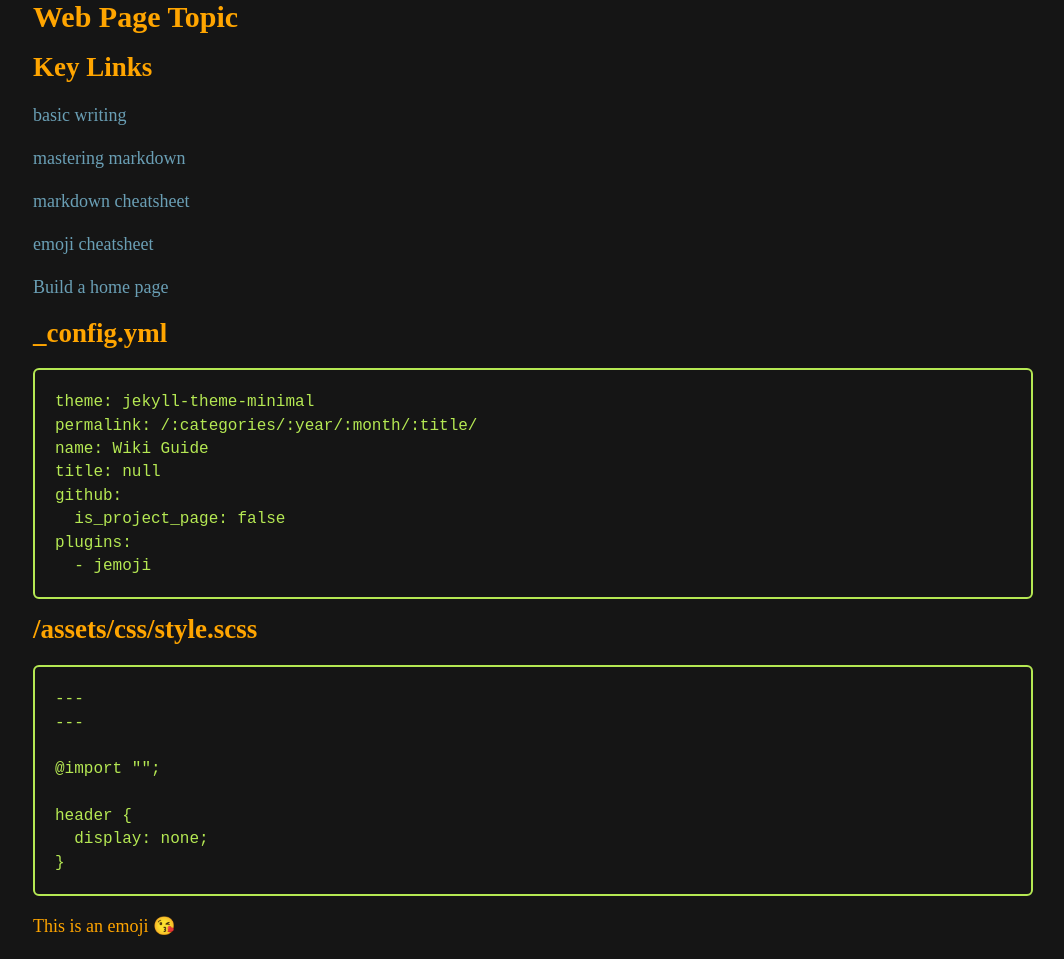
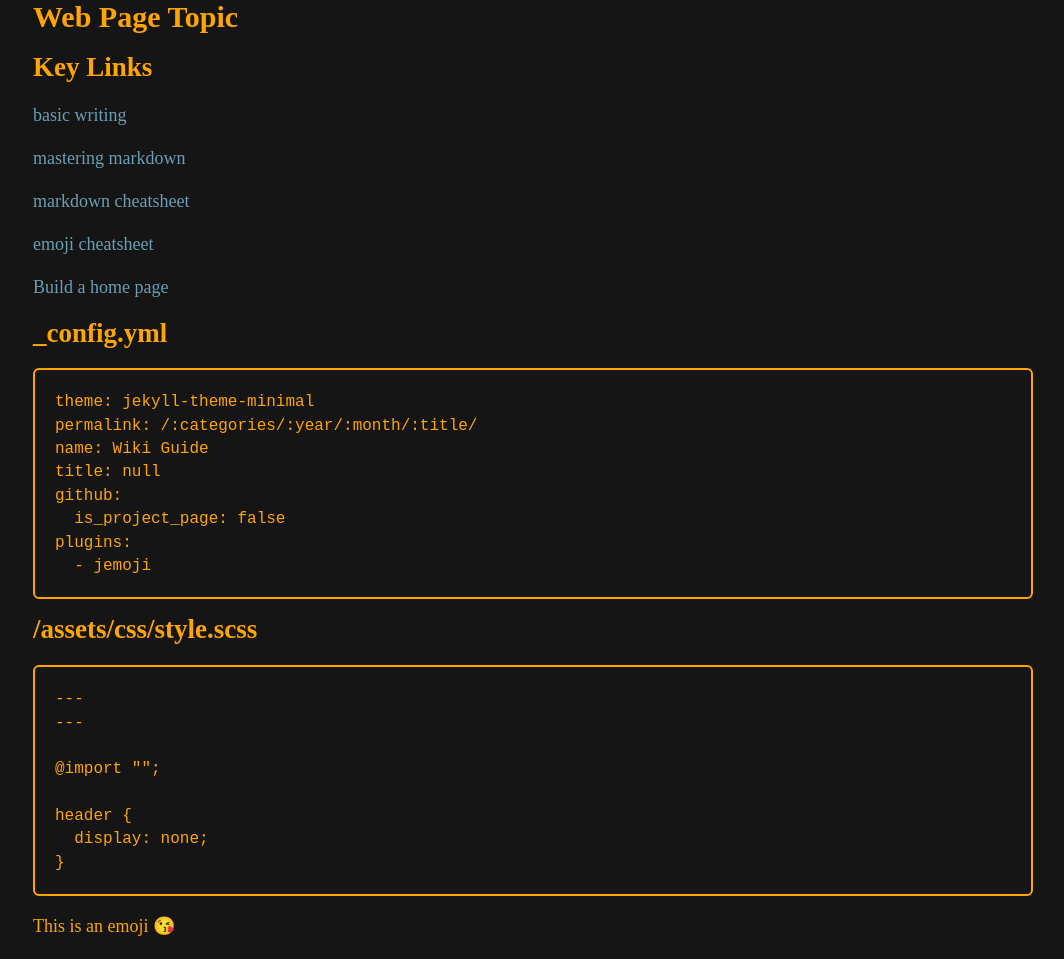
Before and after one commit to profphillips/wikibasics, a Jekyll site: the page built from index.md, in a window 1280 px wide. Shown: the whole page, without its empty margins (107-1171 px from the left). Built offline with Jekyll 4.4.1, drawn with Linux system fonts in a browser that asks for light colours; emoji names are drawn with the system emoji font; our own code applies the rules of GitHub Pages for plain Markdown files.

Commit message:
Update style.scss

```diff
--- a/assets/css/style.scss
+++ b/assets/css/style.scss
@@ -27,7 +27,7 @@ $silver-chalice: #aaa;
 
     $color: orange; //$gallery;
     $background-color: $cod-grey;
-    $pre-color: $conifer;
+    $pre-color: orange; //$conifer;
     $pre-background-color: $cod-grey;
     $blockquote-color: orange;
     $blockquote-background-color: $cod-grey;
```
